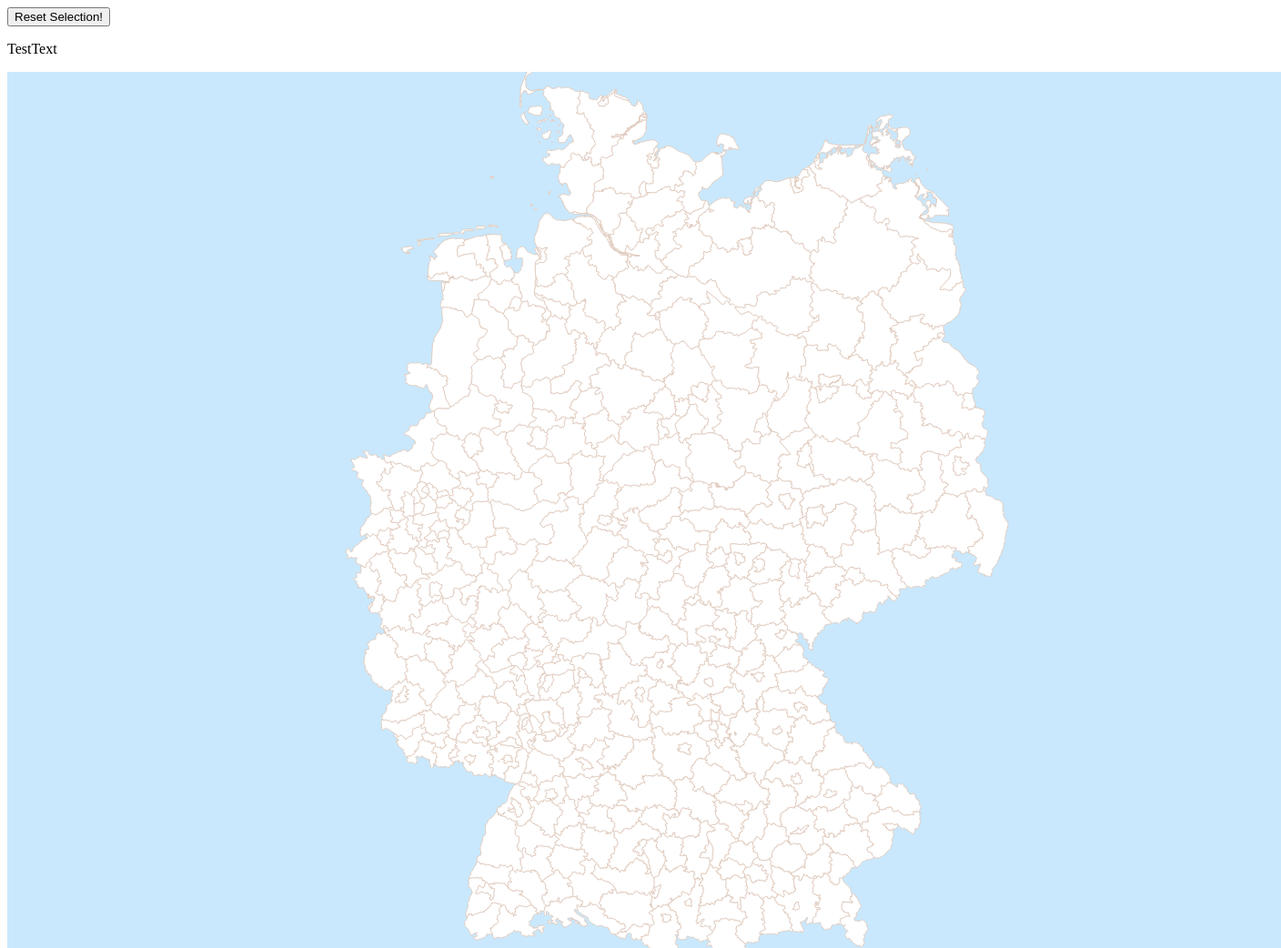
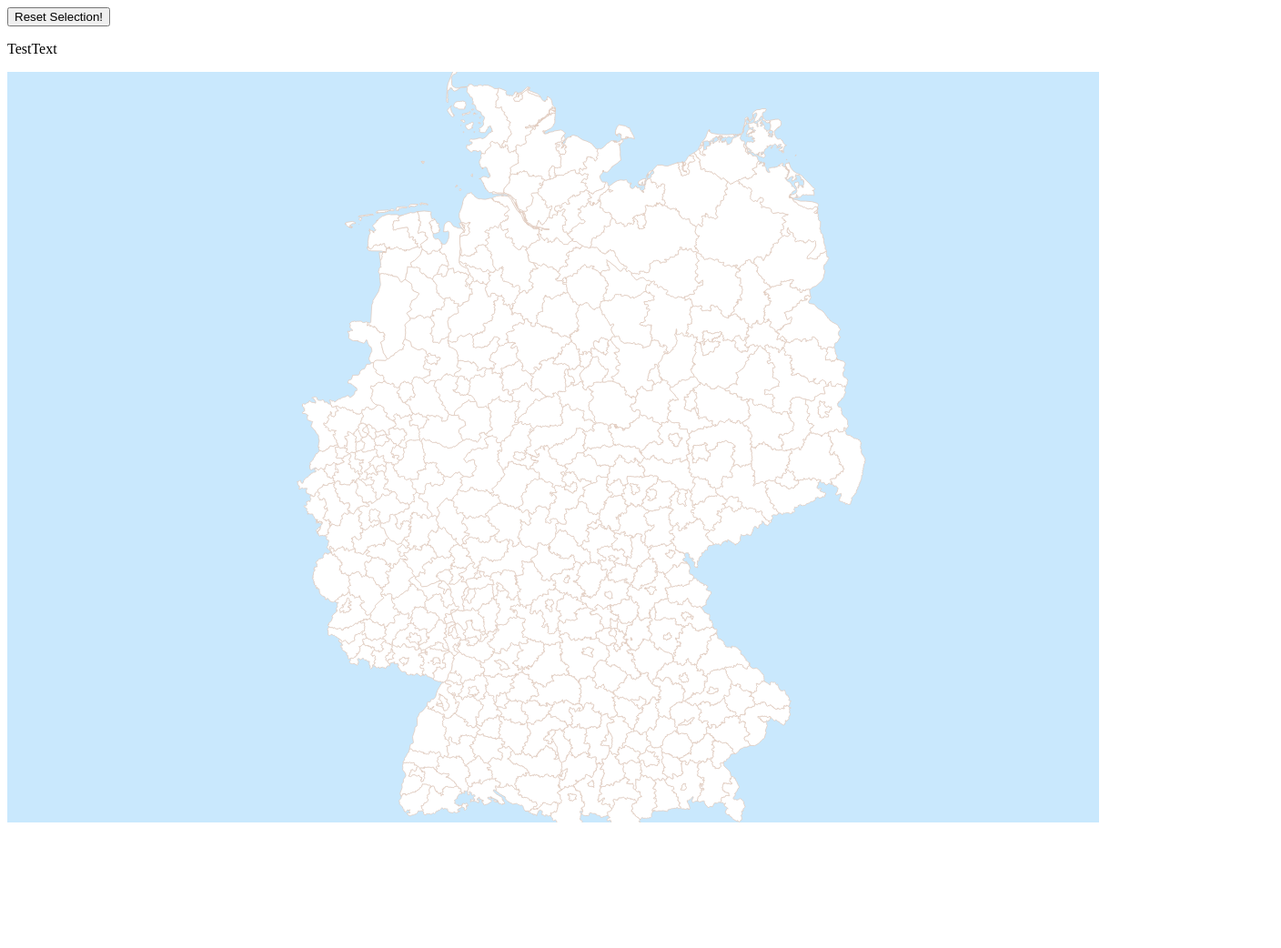
Before and after one commit to AurelWu/Braunkohle-KW-Tracker, a plain HTML site: page maptest2.html in a window 1280 px wide. Shown: the whole page at 91% size, 1408 px wide, since content can reach past the window. After the commit the page ends 908 px from the top, so only its background shows below. Drawn offline with nearby package versions, Linux system fonts and the light colour scheme.

Commit message:
Update map.css

```diff
--- a/map.css
+++ b/map.css
@@ -33,8 +33,8 @@
 }
 
 #container {
-	height: 900px;
-	width: 1400px;
+	height: 800px;
+	width: 1200px;
 }
 
 [status="normal"] {
```
